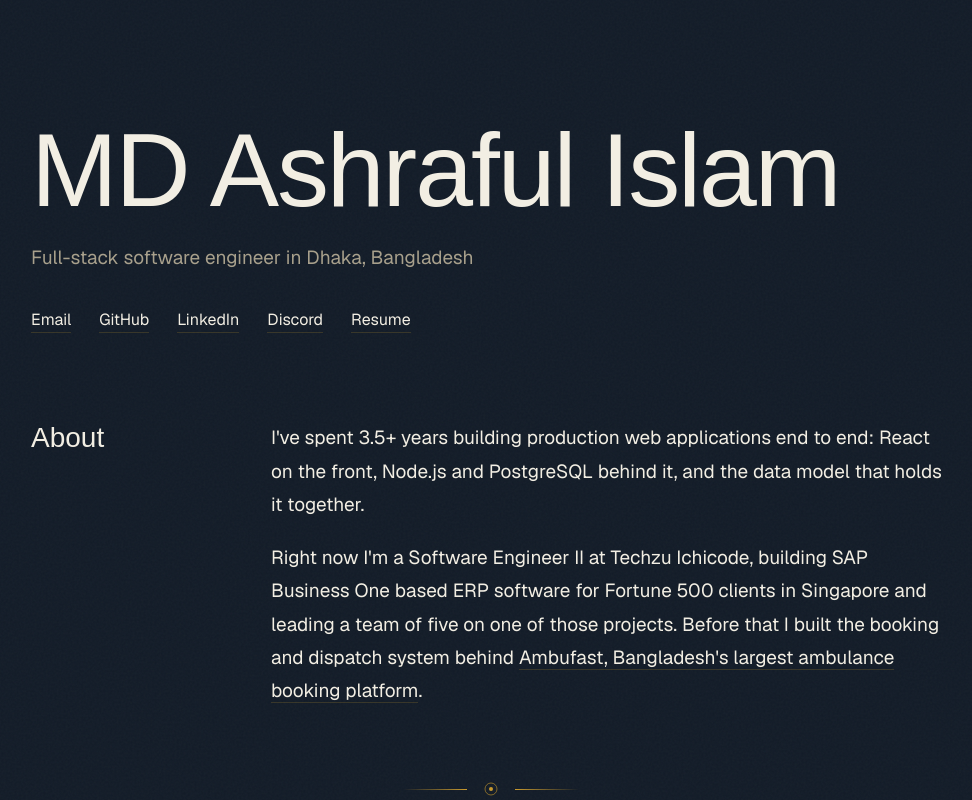
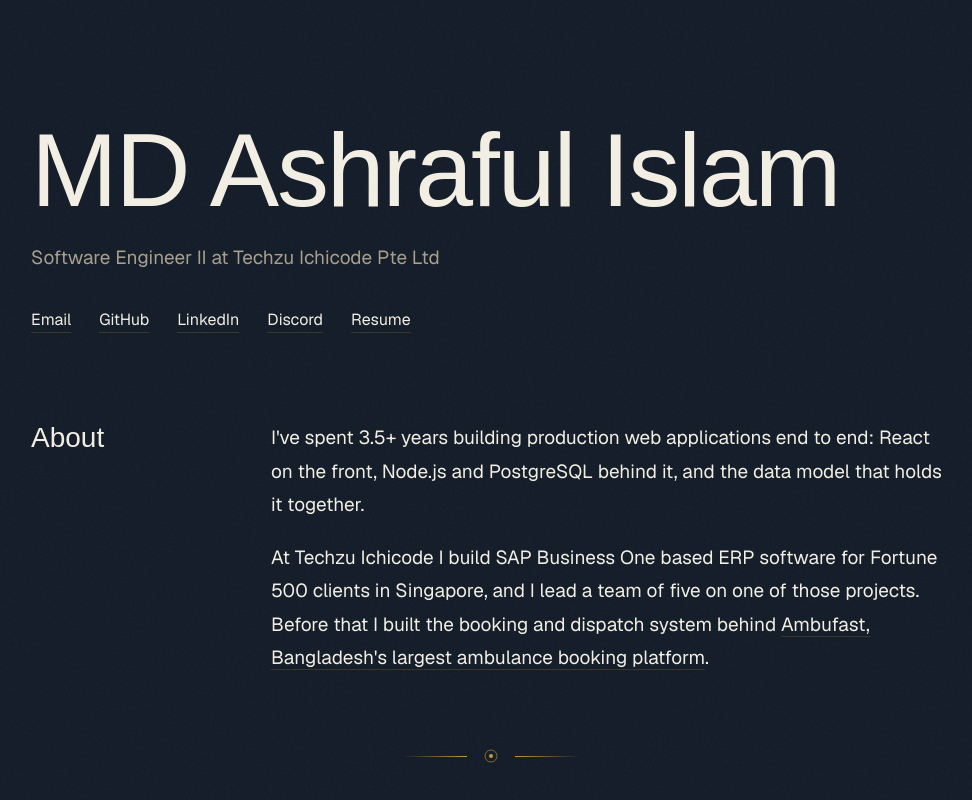
Before and after one commit to Srabon444/portfolio, a Next.js app: page /pro in a window 1280 px wide. Shown: the top 800 px of the page, without its empty margins (149-1121 px from the left). Built offline with nearby package versions, Linux system fonts and the light colour scheme; a web font is replaced by a local one.

Commit message:
Show the current Software Engineer II role under the name on /pro

```diff
--- a/src/app/pro/layout.tsx
+++ b/src/app/pro/layout.tsx
@@ -1,5 +1,6 @@
 import type { Metadata } from "next";
 import { Libre_Caslon_Display } from "next/font/google";
+import { experiences, personalInfo } from "@/data/portfolioData";
 
 // Hidden route: no link from the main site, and noindex keeps it out of search.
 
@@ -11,8 +12,8 @@ const caslon = Libre_Caslon_Display({
 });
 
 export const metadata: Metadata = {
-  title: "Ashraful Islam, Software Engineer",
-  description: "Software engineer building business software and web platforms.",
+  title: `${personalInfo.name}, ${experiences[0].role}`,
+  description: `${experiences[0].role} at ${experiences[0].company}, building ERP software and web platforms.`,
   robots: { index: false, follow: false },
 };
 
--- a/src/app/pro/page.tsx
+++ b/src/app/pro/page.tsx
@@ -52,6 +52,7 @@ const Section = ({
 
 const ProPage = () => {
   const [ambufast] = projects;
+  const [current] = experiences;
   // ponytail: static page, so the years figure is fixed at build and refreshes on each deploy
   const years = getYearsOfExperience();
 
@@ -60,7 +61,9 @@ const ProPage = () => {
       <main className={s.wrap}>
         <header className={s.hero}>
           <h1 className={s.name}>{personalInfo.name}</h1>
-          <p className={s.role}>Full-stack software engineer in {personalInfo.location}</p>
+          <p className={s.role}>
+            {current.role} at {current.company}
+          </p>
           <nav className={s.links} aria-label="Contact">
             <a href={`mailto:${personalInfo.email}`} className={s.link}>Email</a>
             <a href={personalInfo.github} className={s.link} {...external}>GitHub</a>
@@ -78,9 +81,9 @@ const ProPage = () => {
               behind it, and the data model that holds it together.
             </p>
             <p>
-              Right now I&apos;m a Software Engineer II at Techzu Ichicode,
-              building SAP Business One based ERP software for Fortune 500
-              clients in Singapore and leading a team of five on one of those projects.
+              At Techzu Ichicode I build SAP Business One based ERP software
+              for Fortune 500 clients in Singapore, and I lead a team of five on
+              one of those projects.
               Before that I built the booking and dispatch system behind{" "}
               <a href={ambufast.demoLink} className={s.link} {...external}>
                 Ambufast, Bangladesh&apos;s largest ambulance booking platform
```
